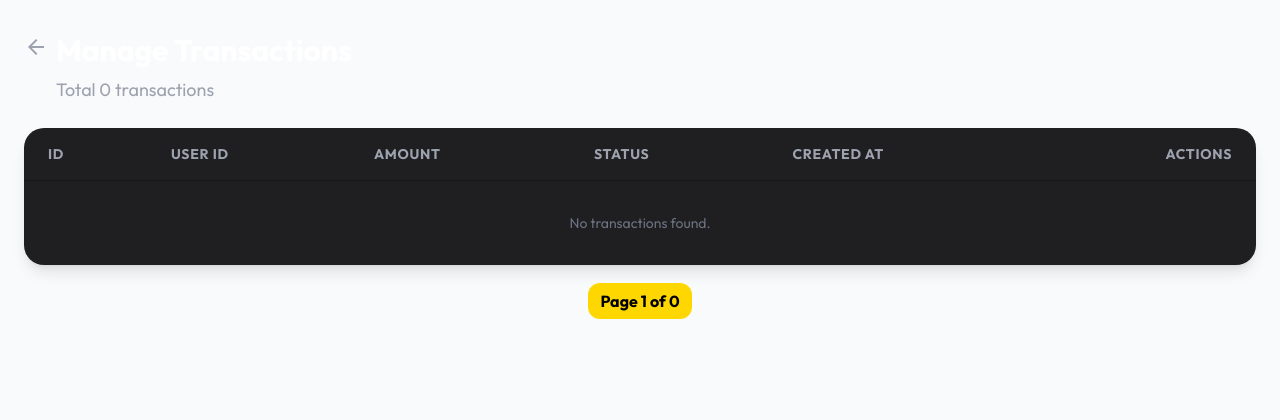
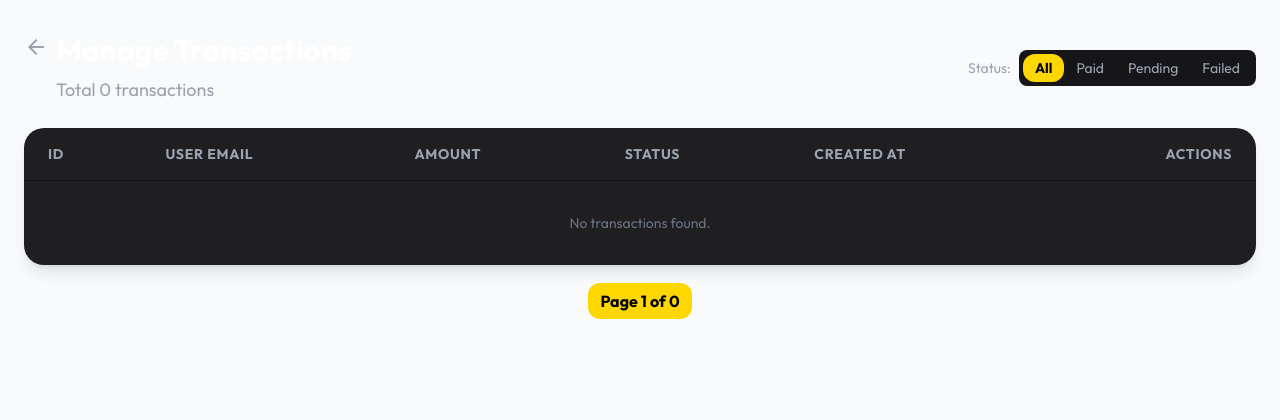
Before and after one commit to 5ug4rd4ddy/dracin, a Flask app: page /admin/transactions in a window 1280 px wide. Shown: the top 420 px of the page. Run offline with Flask 3, Linux system fonts and the light colour scheme; the visitor is signed in with stand-in values (Sample User, id 1); data that the repository does not hold is empty; some libraries are stand-ins or nearby versions.

Commit message:
update admin

```diff
--- a/app/blueprints/admin.py
+++ b/app/blueprints/admin.py
@@ -322,8 +322,16 @@
 @admin_required
 def transactions():
     page = request.args.get('page', 1, type=int)
-    transactions = Transaction.query.order_by(Transaction.created_at.desc()).paginate(page=page, per_page=20)
-    return render_template('admin/transactions.html', transactions=transactions)
+    status_filter = request.args.get('status', 'all')
+
+    query = Transaction.query
+
+    if status_filter != 'all':
+        query = query.filter_by(status=status_filter)
+
+    transactions = query.order_by(Transaction.created_at.desc()).paginate(page=page, per_page=20)
+
+    return render_template('admin/transactions.html', transactions=transactions, status_filter=status_filter)
 
 @admin_bp.route('/transaction/<int:id>/approve', methods=['POST'])
 @login_required
--- a/app/models.py
+++ b/app/models.py
@@ -72,6 +72,8 @@
     qris_content = db.Column(db.Text)
     created_at = db.Column(db.DateTime, default=datetime.utcnow)
 
+    user = db.relationship('User', backref='transactions', lazy=True)
+
 class Favorite(db.Model):
     __tablename__ = 'favorites'
     id = db.Column(db.Integer, primary_key=True)
--- a/app/templates/admin/transactions.html
+++ b/app/templates/admin/transactions.html
@@ -14,6 +14,29 @@
             </div>
             <p class="text-gray-400 text-lg ml-8">Total {{ transactions.total }} transactions</p>
         </div>
+
+        <!-- Filter -->
+        <div class="flex items-center gap-2">
+            <span class="text-gray-400 text-sm">Status:</span>
+            <div class="flex bg-surface-dark rounded-lg p-1">
+                <a href="{{ url_for('admin.transactions', status='all') }}"
+                   class="px-3 py-1 rounded text-sm transition-colors {{ 'bg-primary text-black font-bold' if status_filter == 'all' else 'text-gray-400 hover:text-white' }}">
+                    All
+                </a>
+                <a href="{{ url_for('admin.transactions', status='paid') }}"
+                   class="px-3 py-1 rounded text-sm transition-colors {{ 'bg-green-600 text-white font-bold' if status_filter == 'paid' else 'text-gray-400 hover:text-white' }}">
+                    Paid
+                </a>
+                <a href="{{ url_for('admin.transactions', status='pending') }}"
+                   class="px-3 py-1 rounded text-sm transition-colors {{ 'bg-yellow-600 text-white font-bold' if status_filter == 'pending' else 'text-gray-400 hover:text-white' }}">
+                    Pending
+                </a>
+                <a href="{{ url_for('admin.transactions', status='failed') }}"
+                   class="px-3 py-1 rounded text-sm transition-colors {{ 'bg-red-600 text-white font-bold' if status_filter == 'failed' else 'text-gray-400 hover:text-white' }}">
+                    Failed
+                </a>
+            </div>
+        </div>
     </div>
 
     <div class="overflow-x-auto bg-card-dark rounded-xl shadow-lg">
@@ -21,7 +44,7 @@
             <thead class="uppercase tracking-wider border-b border-surface-dark text-gray-400">
                 <tr>
                     <th scope="col" class="px-6 py-4">ID</th>
-                    <th scope="col" class="px-6 py-4">User ID</th>
+                    <th scope="col" class="px-6 py-4">User Email</th>
                     <th scope="col" class="px-6 py-4">Amount</th>
                     <th scope="col" class="px-6 py-4">Status</th>
                     <th scope="col" class="px-6 py-4">Created At</th>
@@ -32,7 +55,12 @@
                 {% for t in transactions.items %}
                 <tr class="hover:bg-surface-dark transition-colors">
                     <td class="px-6 py-4">{{ t.id }}</td>
-                    <td class="px-6 py-4">{{ t.user_id }}</td>
+                    <td class="px-6 py-4">
+                        <div class="flex flex-col">
+                            <span class="font-medium text-white">{{ t.user.email }}</span>
+                            <span class="text-xs text-gray-500">ID: {{ t.user_id }}</span>
+                        </div>
+                    </td>
                     <td class="px-6 py-4">Rp {{ "{:,.0f}".format(t.amount).replace(',', '.') }}</td>
                     <td class="px-6 py-4">
                         {% if t.status == 'paid' %}
```
